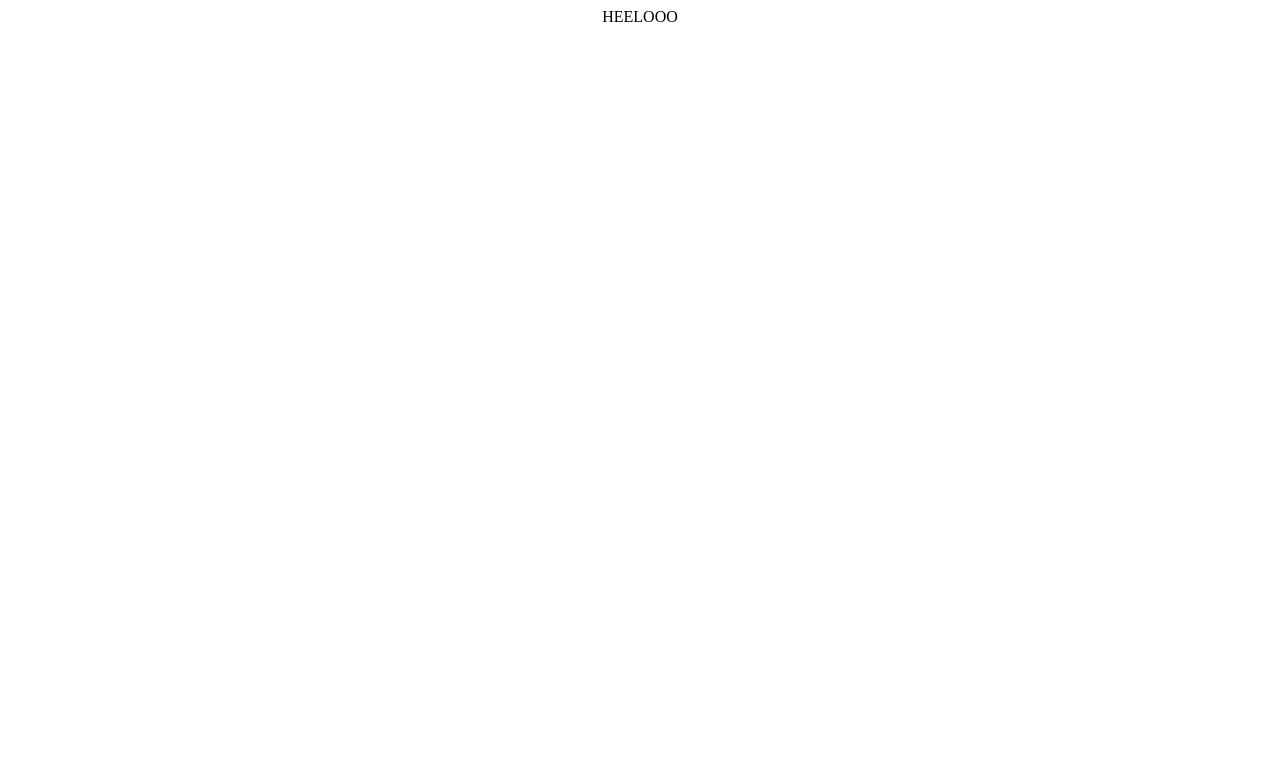
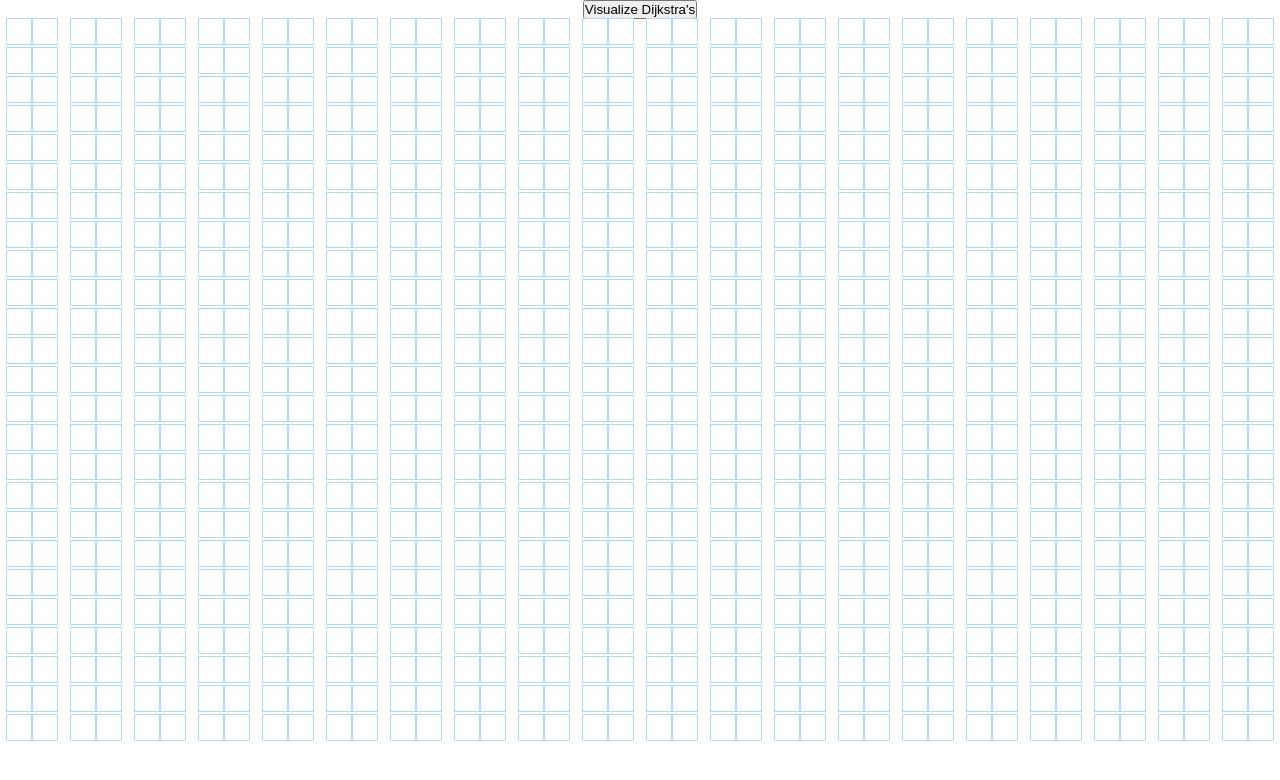
Before and after one commit to choeqq/pathfinding-visualizer, a React (Create React App) app: page / in a window 1280 px wide. Shown: the top 780 px of the page. Built offline with nearby package versions, Linux system fonts and the light colour scheme.

Commit message:
Types fixed, handlers added

```diff
--- a/src/App.tsx
+++ b/src/App.tsx
@@ -1,7 +1,13 @@
 import React from "react";
+import Pathfinder from "./components/Pathfinder/Pathfinder";
+import { Wrapper } from "./styles/Wrapper";
 
 function App() {
-  return <div className="App">HEELOOO</div>;
+  return (
+    <Wrapper>
+      <Pathfinder />
+    </Wrapper>
+  );
 }
 
 export default App;
--- a/src/components/Node.tsx
+++ b/src/components/Node/Node.tsx
@@ -1,8 +1,8 @@
 import React from "react";
-import { StyledNode } from "../styles/Node";
-import { NodeUITypes } from "../types/node.type";
+import { StyledNode } from "./NodeStyles";
+import { NodeTypes } from "../../types/node.type";
 
-const Node: React.FC<NodeUITypes> = ({
+const Node: React.FC<NodeTypes> = ({
   col,
   row,
   isFinish,
@@ -15,6 +15,8 @@ const Node: React.FC<NodeUITypes> = ({
   return (
     <StyledNode
       id={`node-${row}-${col}`}
+      row={row}
+      col={col}
       onMouseDown={() => onMouseDown(row, col)}
       onMouseEnter={() => onMouseEnter(row, col)}
       onMouseUp={() => onMouseUp()}
--- /dev/null
+++ b/src/components/Node/NodeStyles.ts
@@ -0,0 +1,9 @@
+import styled from "styled-components";
+import { NodeTypes } from "../../types/node.type";
+
+export const StyledNode = styled.div<NodeTypes>`
+  width: 25px;
+  height: 25px;
+  outline: 1px solid rgb(175, 216, 248);
+  display: inline-block;
+`;
--- a/src/components/Pathfinder.tsx
+++ b/src/components/Pathfinder/Pathfinder.tsx
@@ -1,20 +1,32 @@
 import React, { useState } from "react";
-import { NodeTypes } from "../types/node.type";
-import Node from "./Node";
-import { createInitialGrid } from "../helpers/create-grid";
+import { NodeTypes } from "../../types/node.type";
+import Node from "../Node/Node";
+import { createInitialGrid } from "../../helpers/create-grid";
+import { toggleWalls } from "../../helpers/toggle-walls";
+import { GridContainer } from "./PathfinderStyles";
 
 const Pathfinder: React.FC = () => {
   const [grid, setGrid] = useState<NodeTypes[][]>(() => createInitialGrid());
   const [mouseIsPressed, setMouseIsPressed] = useState<boolean>(false);
 
-  const handleMouseDown = (row: number, col: number) => {};
-  const handleMouseEnter = (row: number, col: number) => {};
-  const handleMouseUp = () => {};
+  const handleMouseDown = (row: number, col: number) => {
+    const newGrid = toggleWalls(grid, row, col);
+    setGrid(newGrid);
+    setMouseIsPressed(true);
+  };
+  const handleMouseEnter = (row: number, col: number) => {
+    if (!mouseIsPressed) return;
+    const newGrid = toggleWalls(grid, row, col);
+    setGrid(newGrid);
+  };
+  const handleMouseUp = () => {
+    setMouseIsPressed(false);
+  };
 
   return (
     <>
       <button>Visualize Dijkstra's</button>
-      <div>
+      <GridContainer>
         {grid.map((row, rowIdx) => {
           return (
             <div key={rowIdx}>
@@ -41,7 +53,7 @@ const Pathfinder: React.FC = () => {
             </div>
           );
         })}
-      </div>
+      </GridContainer>
     </>
   );
 };
--- /dev/null
+++ b/src/components/Pathfinder/PathfinderStyles.ts
@@ -0,0 +1,7 @@
+import styled from "styled-components";
+
+export const GridContainer = styled.div`
+  display: flex;
+  justify-content: center;
+  align-items: center;
+`;
--- a/src/global-style.ts
+++ b/src/global-style.ts
@@ -1,10 +1,12 @@
 import { createGlobalStyle } from "styled-components";
 
 const GlobalStyle = createGlobalStyle`
-    body {
-        display: flex;
-        justify-content: center;
+    *, *::after, *::before {
+        margin: 0;
+        padding: 0;
+        box-sizing: border-box;
     }
+
 `;
 
 export default GlobalStyle;
--- a/src/helpers/create-grid.ts
+++ b/src/helpers/create-grid.ts
@@ -19,6 +19,9 @@ const createNode = ({ row, col }: CreateNodeTypes): NodeTypes => {
     isVisited: false,
     isWall: false,
     previousNode: null,
+    onMouseDown: () => {},
+    onMouseEnter: () => {},
+    onMouseUp: () => {},
   };
 };
 
--- /dev/null
+++ b/src/helpers/toggle-walls.ts
@@ -0,0 +1,12 @@
+import { NodeTypes } from "../types/node.type";
+
+export const toggleWalls = (grid: NodeTypes[][], row: number, col: number) => {
+  const newGrid = grid.slice();
+  const node = newGrid[row][col];
+  const newNode = {
+    ...node,
+    isWall: !node.isWall,
+  };
+  newGrid[row][col] = newNode;
+  return newGrid;
+};
--- a/src/styles/Node.ts
+++ /dev/null
@@ -1,4 +0,0 @@
-import styled from "styled-components";
-import { StyledNodeTypes } from "../types/node.type";
-
-export const StyledNode = styled.div<StyledNodeTypes>``;
--- /dev/null
+++ b/src/styles/Wrapper.ts
@@ -0,0 +1,5 @@
+import styled from "styled-components";
+
+export const Wrapper = styled.div`
+  text-align: center;
+`;
--- a/src/types/node.type.ts
+++ b/src/types/node.type.ts
@@ -7,8 +7,8 @@ export interface NodeTypes {
   distance?: number;
   isVisited?: boolean;
   previousNode?: Node | null;
-  onMouseDown?: (_1: number, _2: number) => void;
-  onMouseEnter?: (_1: number, _2: number) => void;
-  onMouseUp?: () => void;
+  onMouseDown: (_1: number, _2: number) => void;
+  onMouseEnter: (_1: number, _2: number) => void;
+  onMouseUp: () => void;
   id?: string;
 }
```
